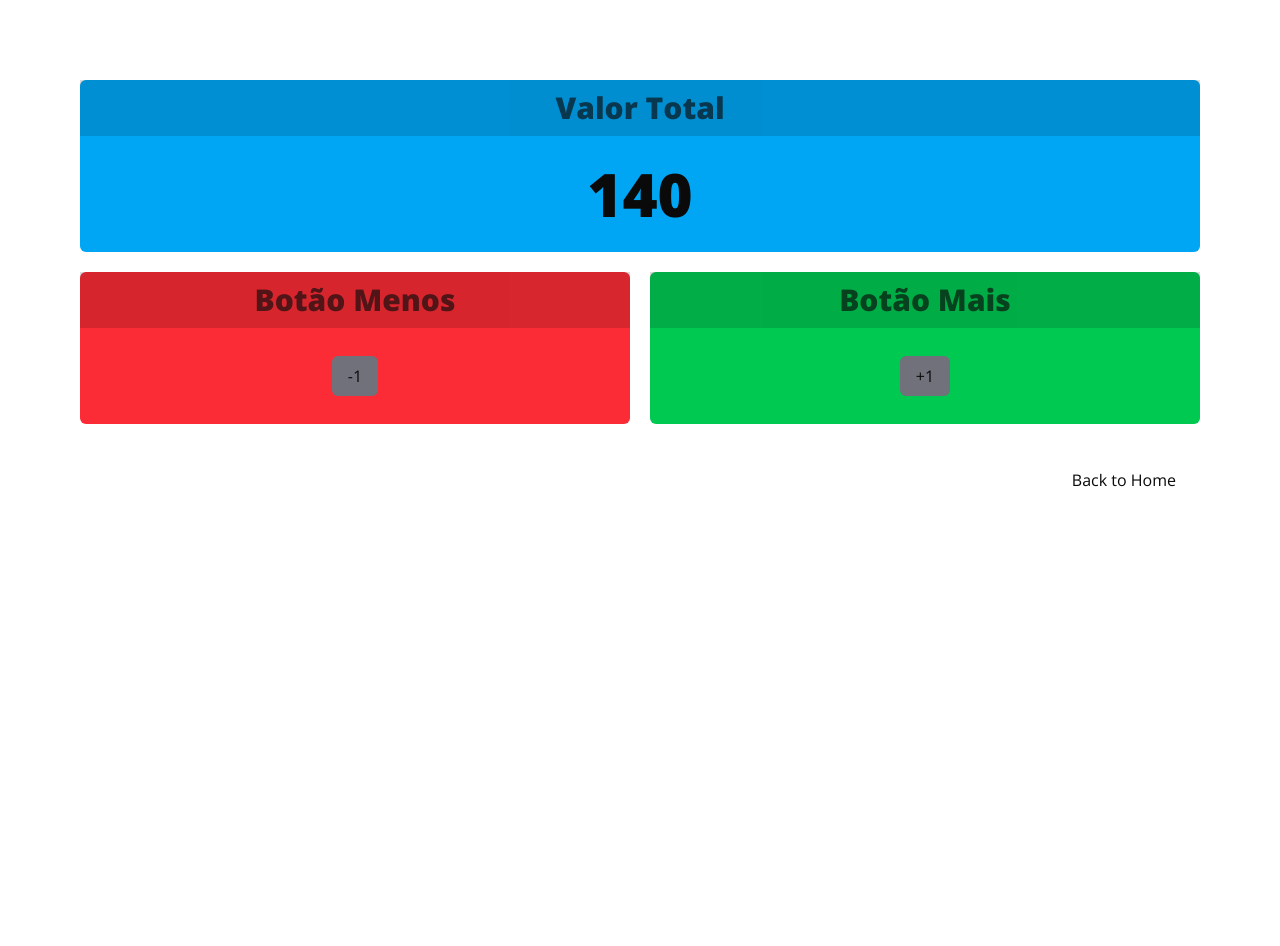
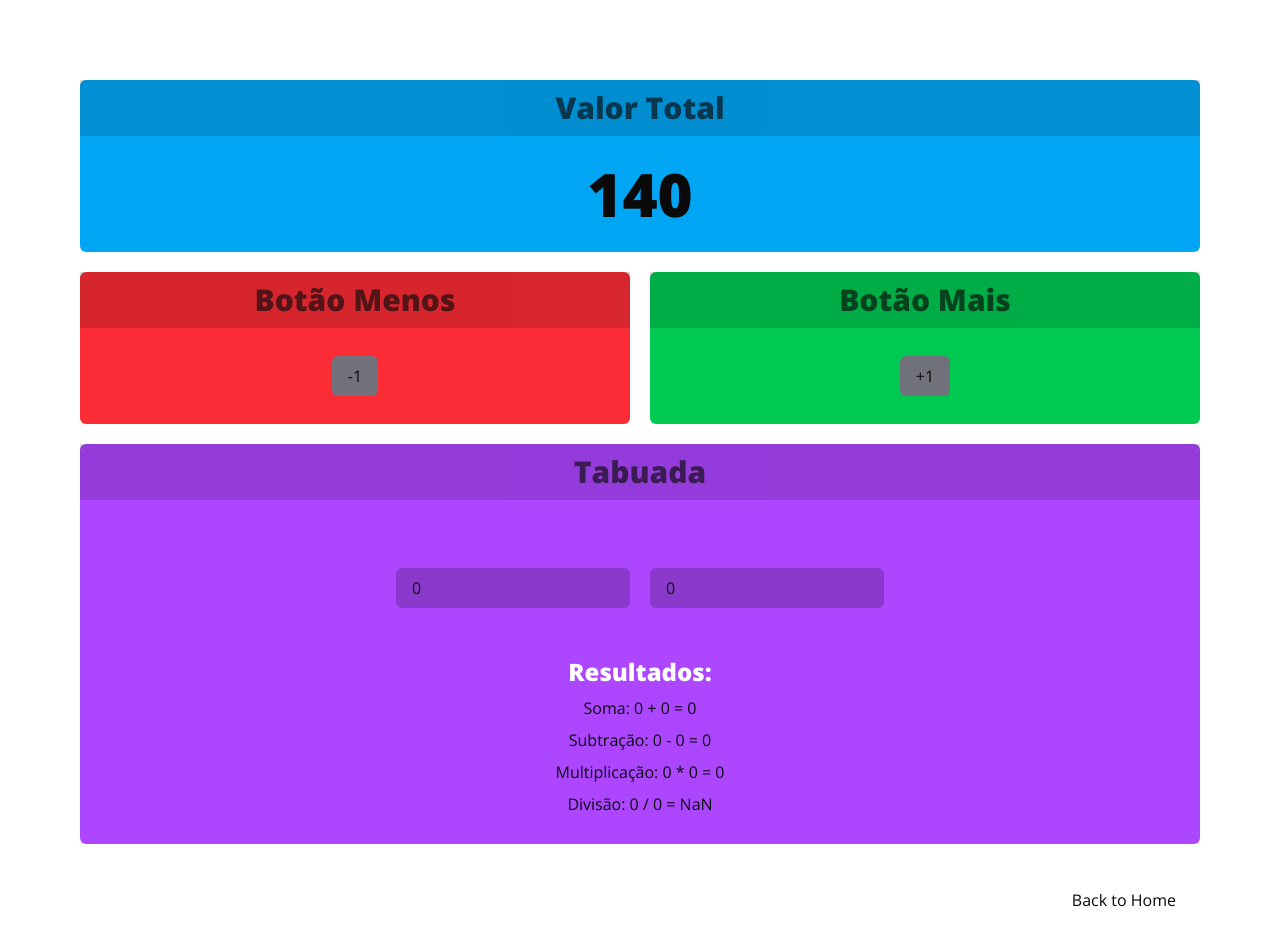
Before and after one commit to ferdsleite/estudos-gerenciamento-de-estado, a Next.js app: page /basico in a window 1280 px wide. Shown: the top 946 px of the page. Before the commit the page ends 800 px from the top, so only its background shows below. Built offline with nearby package versions, Linux system fonts and the light colour scheme.

Commit message:
componente extra com desafio Tabuada incluido

```diff
--- /dev/null
+++ b/src/components/tabuada/CalculoTabuada.tsx
@@ -0,0 +1,44 @@
+import { useState } from "react";
+import Area from "../template/Area";
+
+export default function CalculoTabuada() {
+    const [num1, setNum1] = useState(0);
+    const [num2, setNum2] = useState(0);
+
+    return (
+        <Area title="Tabuada" color="purple">
+            <div className="flex flex-col gap-2 justify-center items-center">
+                <div className="flex p-10 gap-5">
+                    <input
+                        className="input"
+                        type="number"
+                        value={num1}
+                        onChange={e => setNum1(+e.target.value)}
+                    />
+                    <input
+                        className="input"
+                        type="number"
+                        value={num2}
+                        onChange={e => setNum2(+e.target.value)}
+                    />
+                </div>
+                <div className="flex flex-col gap-2 items-center">
+                    <p className="text-2xl font-black text-white">Resultados:</p>
+                    <span>
+                        Soma: {num1} + {num2} = {num1 + num2}
+                    </span>
+                    <span>
+                        Subtração: {num1} - {num2} = {num1 - num2}
+                    </span>
+                    <span>
+                        Multiplicação: {num1} * {num2} = {num1 * num2}
+                    </span>
+                    <span>
+                        Divisão: {num1} / {num2} = {num1 / num2}
+                    </span>
+
+                </div>
+            </div>
+        </Area>
+    )
+}
--- a/src/pages/basico/index.tsx
+++ b/src/pages/basico/index.tsx
@@ -1,6 +1,7 @@
 import Mais from "@/components/basico/Mais";
 import Menos from "@/components/basico/Menos";
 import Valor from "@/components/basico/Valor";
+import CalculoTabuada from "@/components/tabuada/CalculoTabuada";
 import { ContadorProvider } from "@/context/ContadorContext";
 import Link from "next/link";
 
@@ -14,6 +15,7 @@ export default function ExemploBasico() {
                     <Mais />
                 </div>
             </ContadorProvider>
+            <CalculoTabuada />
             <div className="flex justify-end items-end p-6">
                 <Link href="/">
                     Back to Home
```
